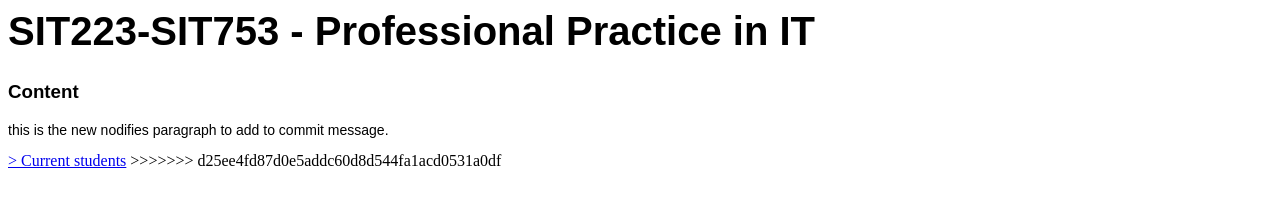
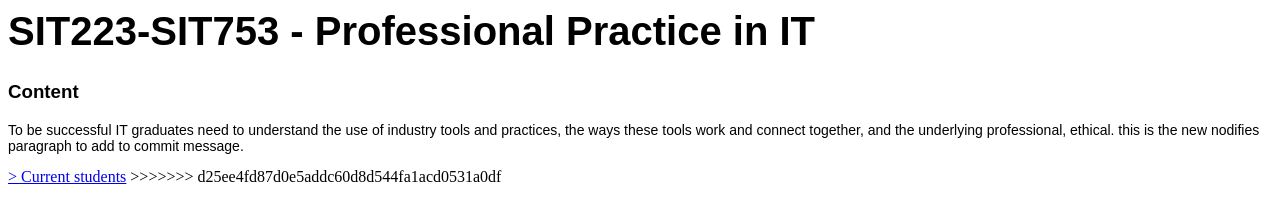
Before and after one commit to Rambo3832/Jenkins, a plain HTML site: page index.html in a window 1280 px wide. Shown: the part 514-734 px from the top of the page. Drawn offline with Linux system fonts and the light colour scheme.

Commit message:
new changes

```diff
--- a/index.html
+++ b/index.html
@@ -36,7 +36,10 @@
 
 <h3> Content</h3>
 <p>
-
+ To be successful IT graduates need to understand the use of industry tools and
+practices,
+ the ways these tools work and connect together, and the underlying
+professional, ethical.
 this is the new nodifies paragraph to add to commit message.
 </p>
 <a href="https://www.deakin.edu.au/students/enrolment-and-fees/fees"> > Current
```
